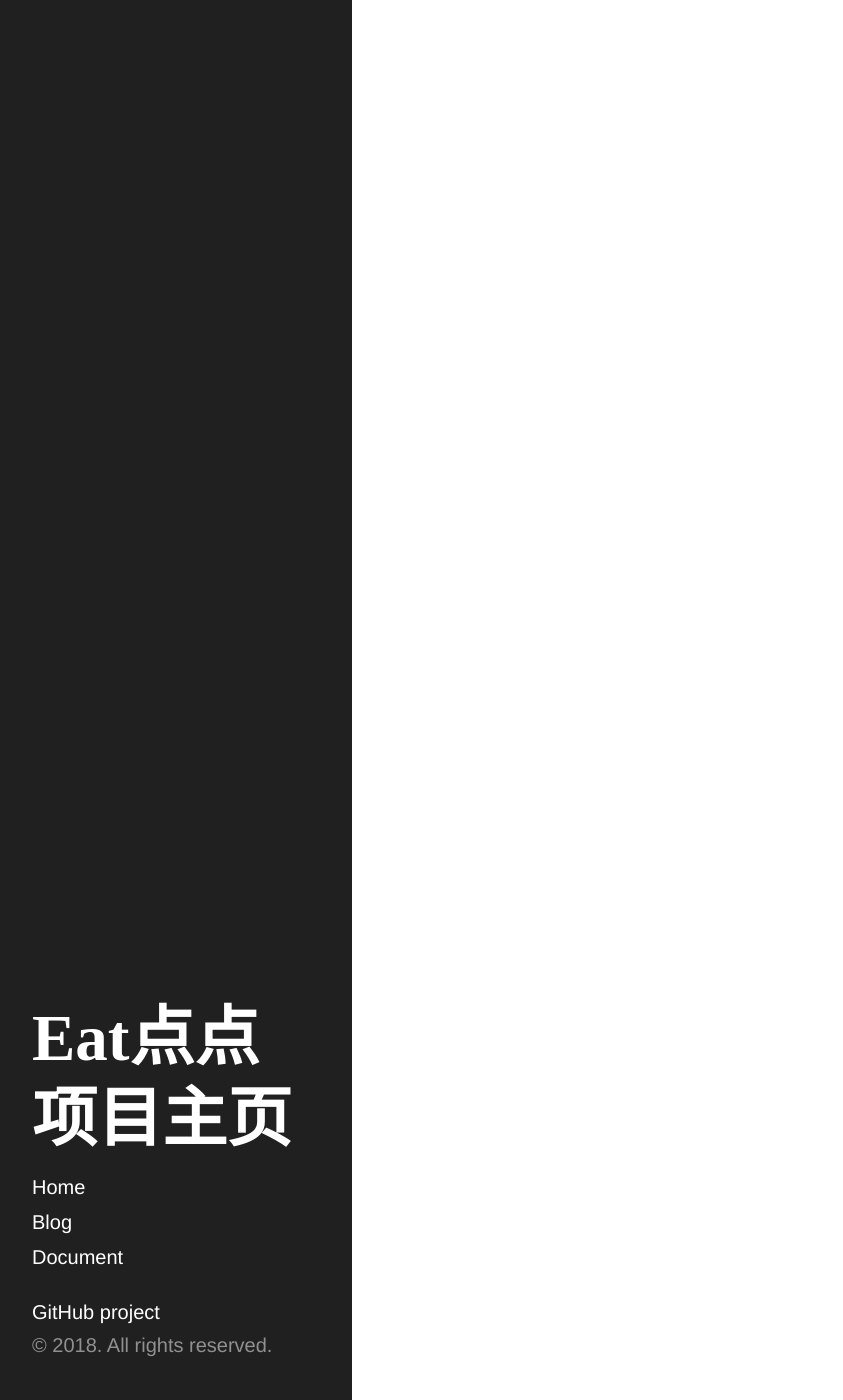
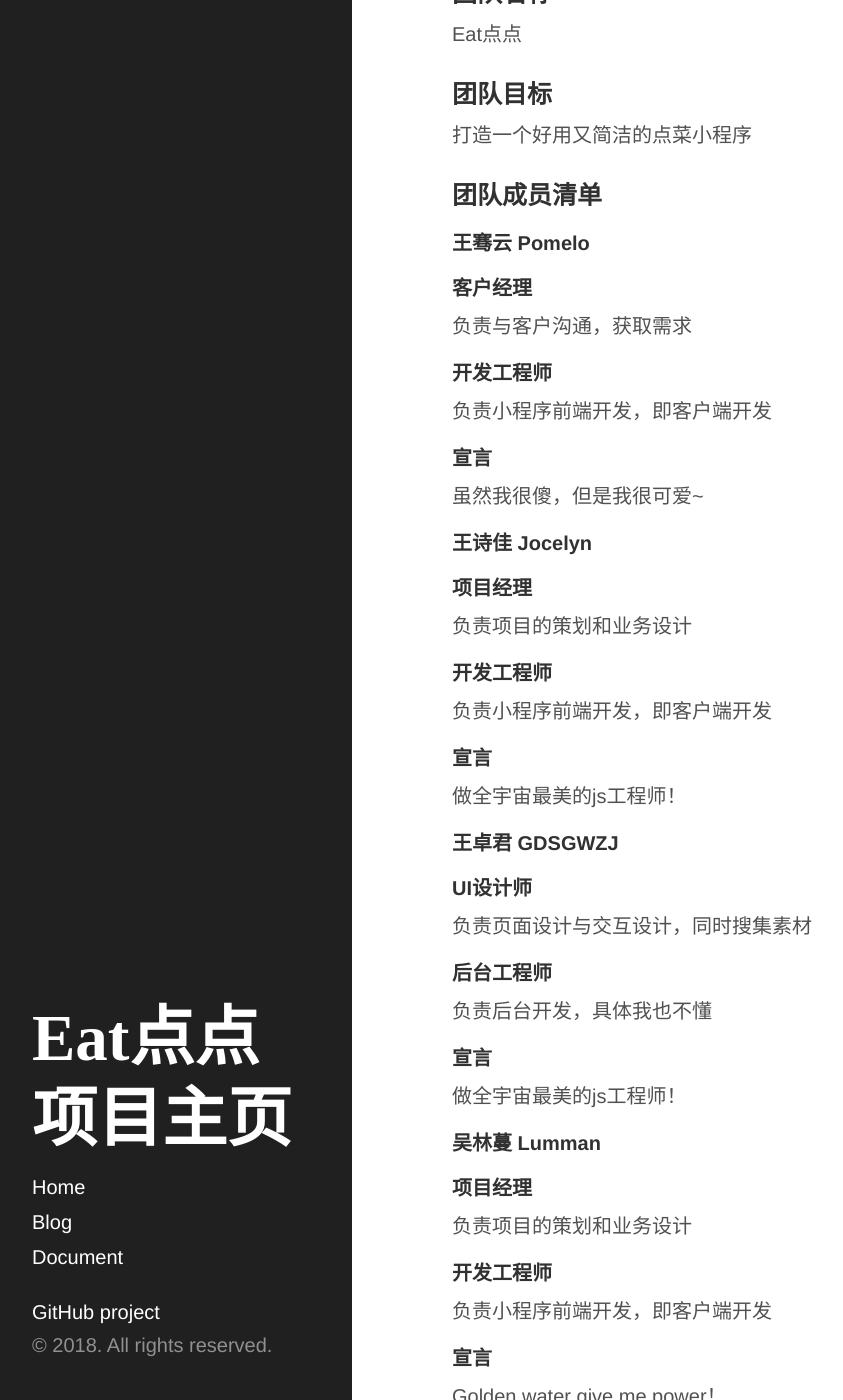
Before and after one commit to ChickenDinner8/ChickenDinner8.github.io, a Jekyll site: the page built from _posts/2018-04-11-team_profile.md, in a window 1280 px wide and 1400 px high, scrolled down 270 px. Shown: the whole window, without its empty margins (8-851 px from the left). Built offline with Jekyll 4.4.1, drawn with Linux system fonts in a browser that asks for light colours; some of the changed text lies outside the part shown.

Commit message:
Update 2018-04-11-team_profile.md

```diff
--- a/_posts/2018-04-11-team_profile.md
+++ b/_posts/2018-04-11-team_profile.md
@@ -3,3 +3,141 @@ layout: post
 title: 2.团队信息
 tags: document
 ---
+
+## Team Profile
+
+### 团队名称
+
+Eat点点
+
+### 团队目标
+
+打造一个好用又简洁的点菜小程序
+
+### 团队成员清单
+
+#### 王骞云 Pomelo
+
+##### 客户经理
+
+负责与客户沟通，获取需求
+
+##### 开发工程师
+
+负责小程序前端开发，即客户端开发
+
+##### 宣言
+
+虽然我很傻，但是我很可爱~
+
+
+
+#### 王诗佳 Jocelyn
+
+##### 项目经理
+
+负责项目的策划和业务设计
+
+##### 开发工程师
+
+负责小程序前端开发，即客户端开发
+
+##### 宣言
+
+做全宇宙最美的js工程师！
+
+
+
+#### 王卓君 GDSGWZJ
+
+##### UI设计师
+
+负责页面设计与交互设计，同时搜集素材
+
+##### 后台工程师
+
+负责后台开发，具体我也不懂
+
+##### 宣言
+
+做全宇宙最美的js工程师！
+
+
+
+#### 吴林蔓 Lumman
+
+##### 项目经理
+
+负责项目的策划和业务设计
+
+##### 开发工程师
+
+负责小程序前端开发，即客户端开发
+
+##### 宣言
+
+Golden water give me power！
+
+
+
+#### 吴博文 Bob
+
+##### 产品经理
+
+负责产品的需求分析与功能设计，顺便写写文档
+
+##### 后台工程师
+
+负责后台开发，具体我也不懂
+
+##### 宣言
+
+I‘m stupid but I love learning
+
+
+
+#### 吴耀荣 Rayman
+
+##### 架构师
+
+就是技术经理
+
+##### 后台工程师
+
+负责后台开发，具体我也不懂
+
+##### 宣言
+
+I'm Iron man!
+
+
+
+#### 杨加佳 Vita
+
+##### 测试工程师
+
+你自己编吧
+
+##### 开发工程师
+
+负责商家端网页前端开发
+
+##### 宣言
+
+我喜欢下围棋，欢迎切磋
+
+
+
+#### 杨志华 DogeNick
+
+##### 测试工程师
+
+你自己编吧
+
+##### 开发工程师
+
+负责商家端网页前端开发
+
+##### 宣言
+
+向左走，向右走，人生的路自己走~~
```
